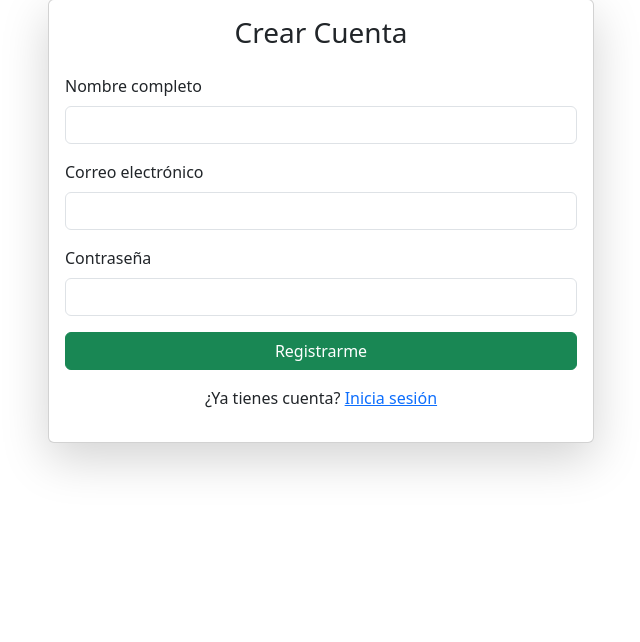
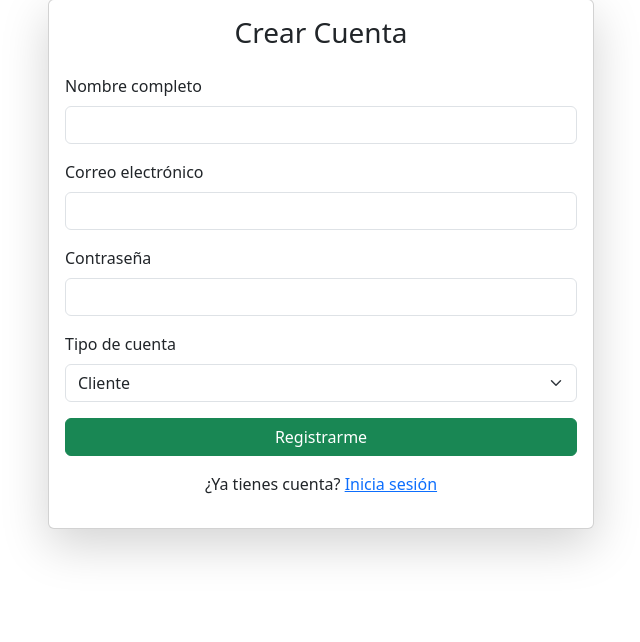
Before and after one commit to GaboShelbi/Viajes-Aventura, a Flask app: page /register in a window 1280 px wide. Shown: the part 81-723 px from the top of the page, without its empty margins (319-959 px from the left). Run offline with Flask 3, Linux system fonts and the light colour scheme.

Commit message:
first commit

```diff
--- a/app/controllers/auth_controller.py
+++ b/app/controllers/auth_controller.py
@@ -1,4 +1,4 @@
-from flask import render_template, request, redirect, url_for, session, flash
+from flask import session, redirect, render_template, request, url_for, flash
 from app.models.user_model import UserModel
 from flask_bcrypt import Bcrypt
 
@@ -8,32 +8,31 @@ def login():
     if request.method == 'POST':
         email = request.form['email']
         password = request.form['password']
-
         user = UserModel.find_by_email(email)
 
         if user and bcrypt.check_password_hash(user['password'], password):
             session['user_id'] = user['id']
             session['user_name'] = user['nombre']
+            session['user_rol'] = user['rol']
             return redirect(url_for('dashboard.index'))
         else:
-            flash('Correo o contraseña incorrectos', 'danger')
+            flash('Credenciales incorrectas', 'danger')
             return render_template('login.html')
-
     return render_template('login.html')
-
 
 def register():
     if request.method == 'POST':
         nombre = request.form['nombre']
         email = request.form['email']
         password = request.form['password']
+        rol = request.form.get('rol', 'cliente')
 
         if UserModel.find_by_email(email):
             flash('El correo ya está registrado', 'warning')
             return render_template('register.html')
 
         hashed_password = bcrypt.generate_password_hash(password).decode('utf-8')
-        UserModel.create_user(nombre, email, hashed_password)
+        UserModel.create_user(nombre, email, hashed_password, rol)
 
         flash('Registro exitoso. Ahora puedes iniciar sesión.', 'success')
         return redirect(url_for('auth.login'))
--- a/app/models/user_model.py
+++ b/app/models/user_model.py
@@ -12,11 +12,11 @@ class UserModel:
         return user
 
     @staticmethod
-    def create_user(nombre, email, password):
+    def create_user(nombre, email, password, rol='cliente'):
         conn = get_connection()
         cursor = conn.cursor()
-        cursor.execute("INSERT INTO users (nombre, email, password) VALUES (%s, %s, %s)",
-                       (nombre, email, password))
+        cursor.execute("INSERT INTO users (nombre, email, password, rol) VALUES (%s, %s, %s, %s)",
+                       (nombre, email, password, rol))
         conn.commit()
         cursor.close()
         conn.close()
--- a/app/templates/register.html
+++ b/app/templates/register.html
@@ -19,6 +19,13 @@
             <label for="password" class="form-label">Contraseña</label>
             <input type="password" class="form-control" name="password" required>
           </div>
+          <div class="mb-3">
+            <label class="form-label">Tipo de cuenta</label>
+            <select name="rol" class="form-select">
+              <option value="cliente" selected>Cliente</option>
+              <option value="admin">Administrador</option>
+            </select>
+          </div>
           <button type="submit" class="btn btn-success w-100">Registrarme</button>
         </form>
         <p class="mt-3 text-center">¿Ya tienes cuenta? <a href="{{ url_for('auth.login') }}">Inicia sesión</a></p>
```
Also changed, not shown: app/utils/auth_utils.py (added, +10 -0 lines), 1 other file.
